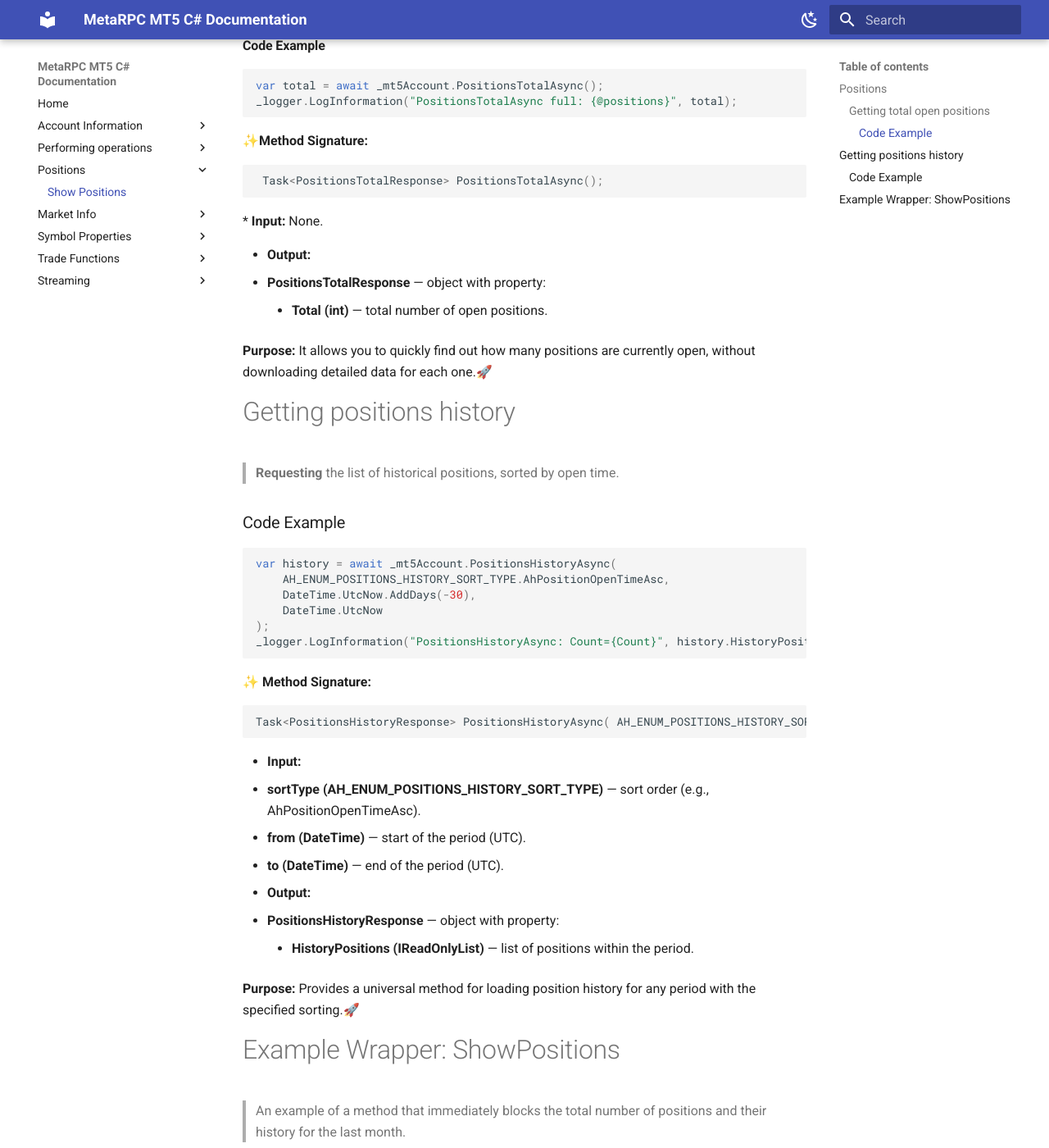
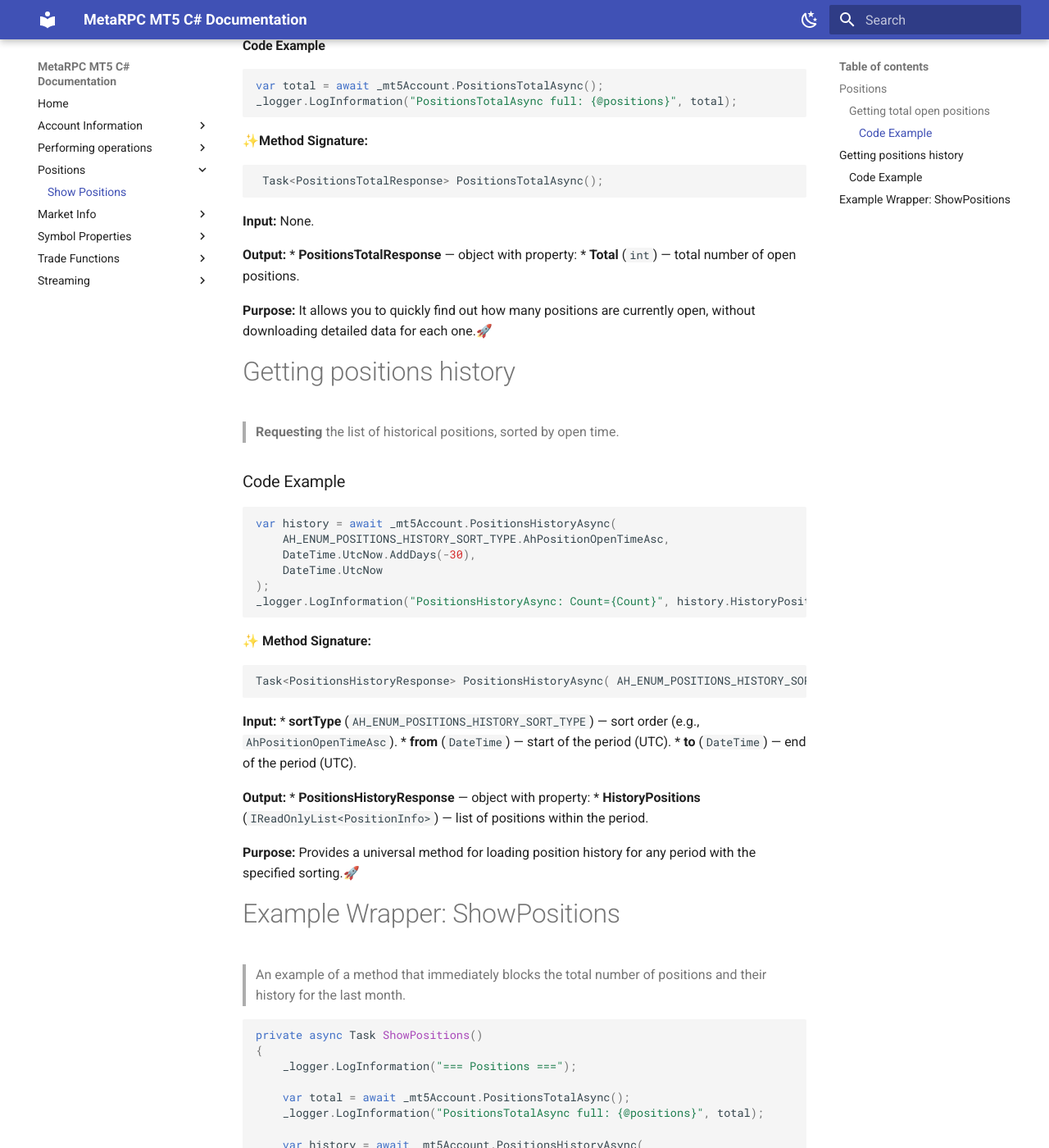
Before and after one commit to MetaRPC/CSharpMT5, an MkDocs documentation site: the page built from docs/Positions/ShowPositions.md, in a window 1280 px wide and 1400 px high, scrolled down 234 px. Shown: the whole window at 82% size. Built offline with MkDocs 1.6.1 and Material for MkDocs 9.7.7, drawn with Linux system fonts in a browser that asks for light colours.

Commit message:
Update ShowPositions.md

````diff
--- a/docs/Positions/ShowPositions.md
+++ b/docs/Positions/ShowPositions.md
@@ -14,11 +14,11 @@ _logger.LogInformation("PositionsTotalAsync full: {@positions}", total);
 ```csharp
  Task<PositionsTotalResponse> PositionsTotalAsync();
 ```
-* **Input:** None.
+ **Input:** None.
 
-* **Output:**
+ **Output:**
   * **PositionsTotalResponse** — object with property:
-    * **Total (int)** — total number of open positions.
+    * **Total** (`int`) — total number of open positions.
 
 **Purpose:**
 It allows you to quickly find out how many positions are currently open, without downloading detailed data for each one.🚀
@@ -45,14 +45,14 @@ _logger.LogInformation("PositionsHistoryAsync: Count={Count}", history.HistoryPo
 Task<PositionsHistoryResponse> PositionsHistoryAsync( AH_ENUM_POSITIONS_HISTORY_SORT_TYPE sortType, DateTime from, DateTime to );
 ```
 
-* **Input:**
-   * **sortType (AH_ENUM_POSITIONS_HISTORY_SORT_TYPE)** — sort order (e.g., AhPositionOpenTimeAsc).
-   * **from (DateTime)** — start of the period (UTC).
-   * **to (DateTime)** — end of the period (UTC).
+ **Input:**
+ * **sortType** (`AH_ENUM_POSITIONS_HISTORY_SORT_TYPE`) — sort order (e.g., `AhPositionOpenTimeAsc`).
+ * **from** (`DateTime`) — start of the period (UTC).
+ * **to** (`DateTime`) — end of the period (UTC).
 
-* **Output:**
-   * **PositionsHistoryResponse** — object with property:
-     * **HistoryPositions (IReadOnlyList<PositionInfo>)** — list of positions within the period.
+ **Output:**
+  * **PositionsHistoryResponse** — object with property:
+* **HistoryPositions** (`IReadOnlyList<PositionInfo>`) — list of positions within the period.
 
 **Purpose:**
 Provides a universal method for loading position history for any period with the specified sorting.🚀
````
